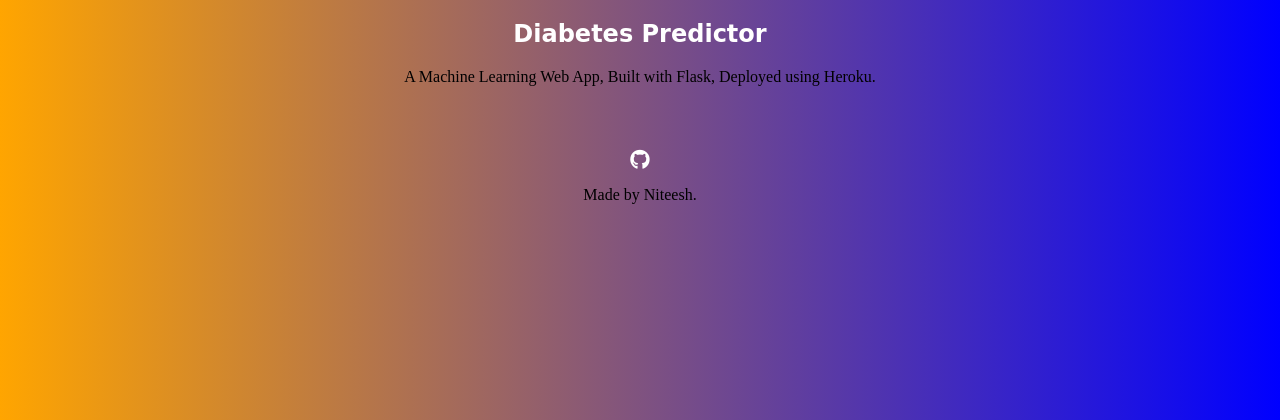
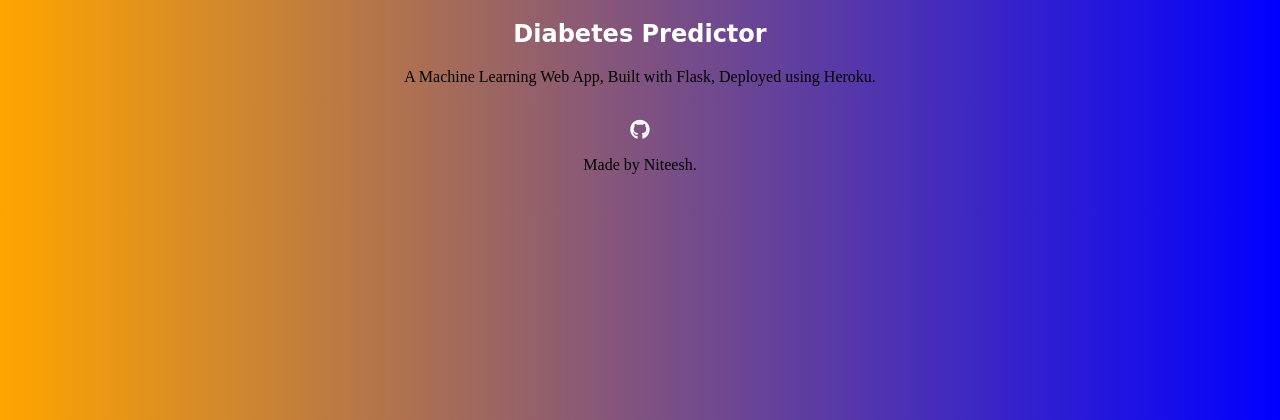
Before and after one commit to Niteesh95/cardiovascular_disease_prediction, a Flask app: template templates/result.html in a window 1280 px wide. Shown: the top 420 px of the page. Run offline with Flask 2, Linux system fonts and the light colour scheme; the template is opened without the code that fills it, so the values that code supplies are empty; parts of the project's set-up code (start-up, migrations or seed data) failed here and were passed over; some libraries are stand-ins or nearby versions.

Commit message:
modification

```diff
--- a/static/styles.css
+++ b/static/styles.css
@@ -70,16 +70,3 @@ body {
 	padding: 20px;
 	background-image: linear-gradient(to right, orange , blue);
 }
-
-.results{
-    padding: 30px 0 0;
-	  flex: 1 0 auto;
-}
-
-.true{
-    color: #ff0000;
-}
-
-.false{
-    color: green;
-}
```
